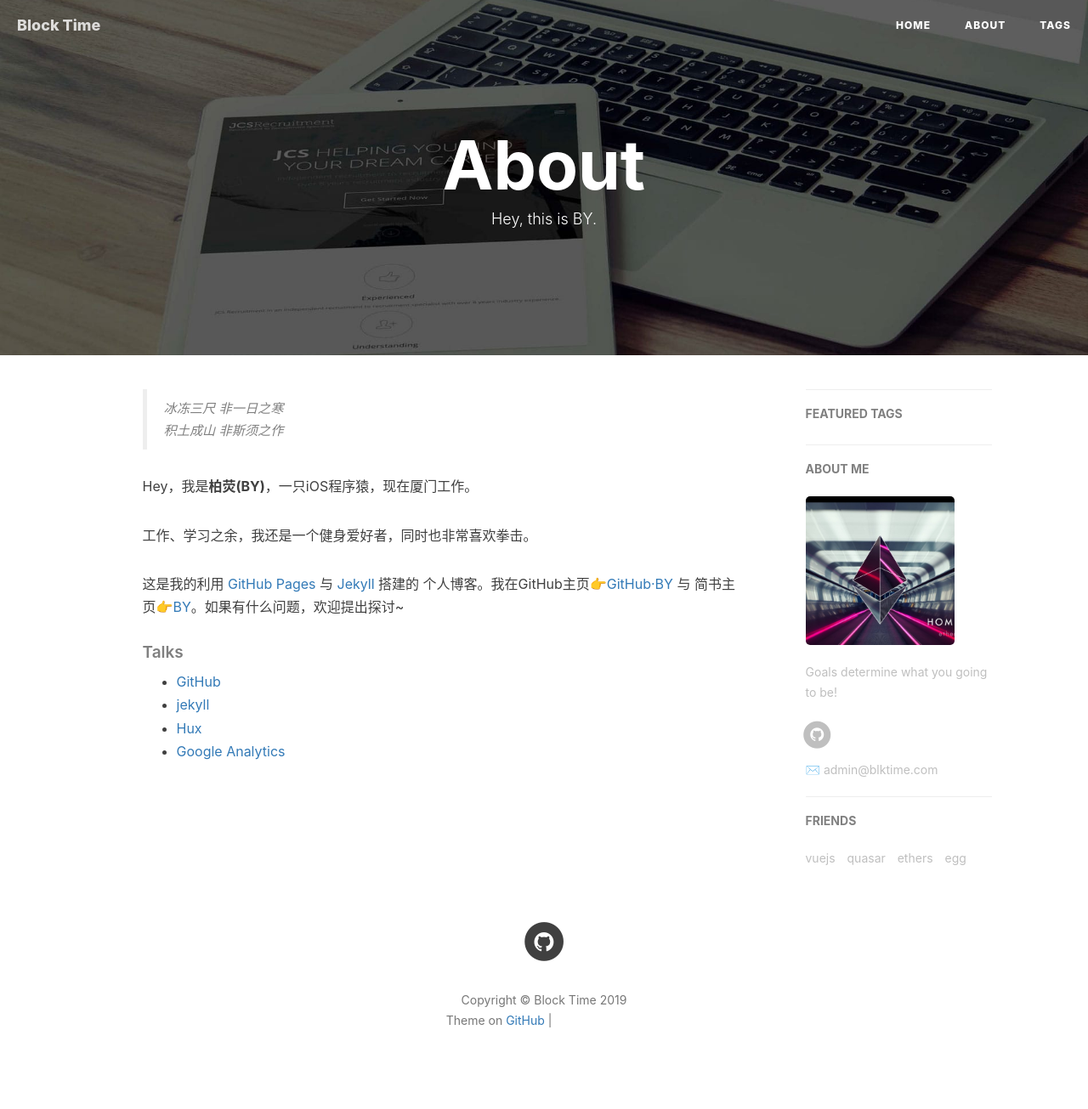
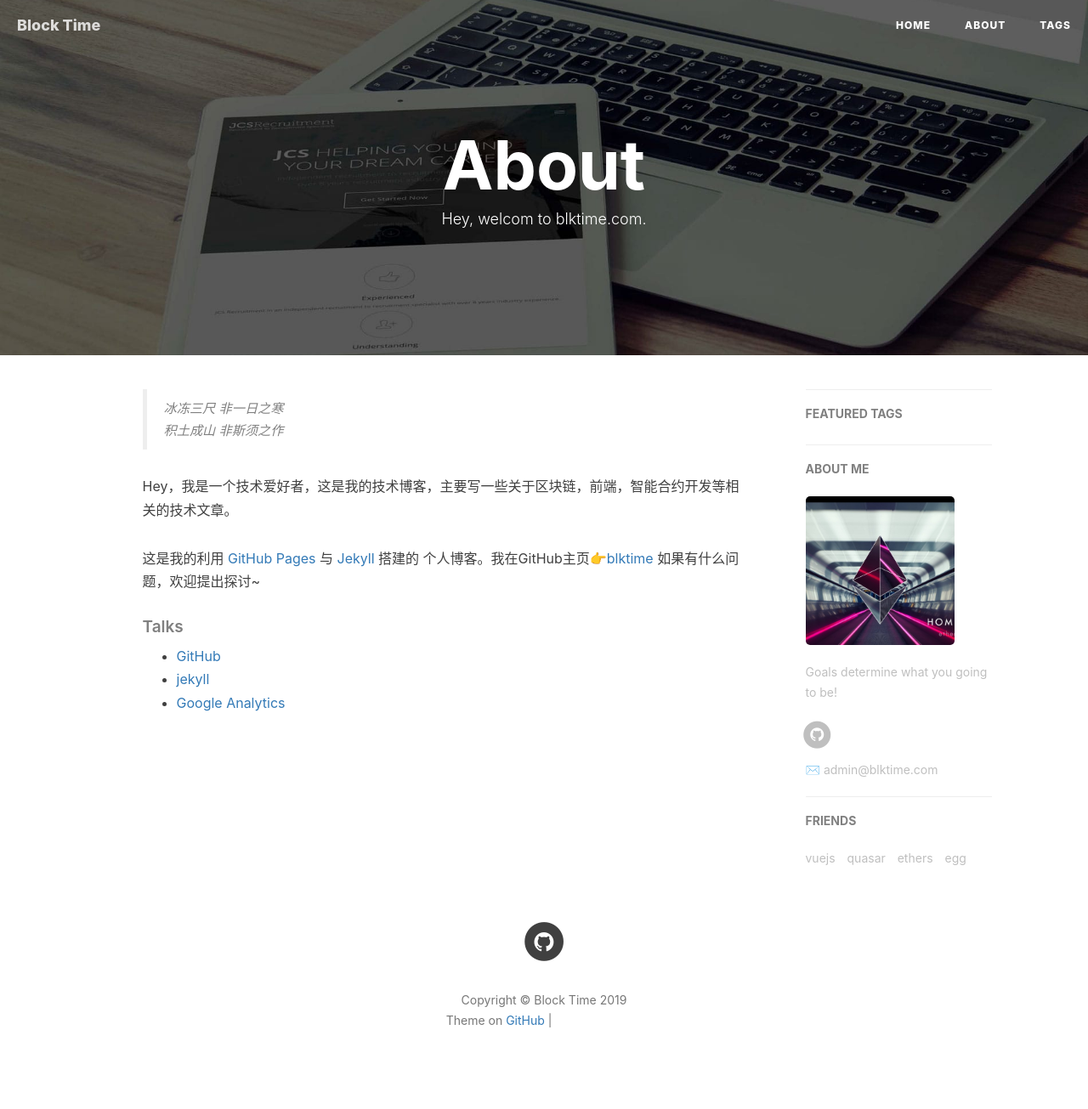
Before and after one commit to blktime/www, a Jekyll site: the page built from about.html, in a window 1280 px wide. Shown: the whole page at 85% size. Built offline with Jekyll 4.4.1, drawn with Linux system fonts in a browser that asks for light colours; nearby versions of some CDN libraries; comment, search, counter and statistics services are not loaded; grey boxes are pictures that could not be loaded.

Commit message:
updata to my

```diff
--- a/about.html
+++ b/about.html
@@ -1,7 +1,7 @@
 ---
 layout: page
 title: "About"
-description: "Hey, this is BY."
+description: "Hey, welcom to blktime.com."
 header-img: "img/post-bg-rwd.jpg"
 ---
 
@@ -18,11 +18,9 @@ header-img: "img/post-bg-rwd.jpg"
     <blockquote><p>冰冻三尺 非一日之寒<br>
     积土成山 非斯须之作</p></blockquote>
 
-    <p>Hey，我是<strong>柏荧(BY)</strong>，一只iOS程序猿，现在厦门工作。</p>
+    <p>Hey，我是一个技术爱好者，这是我的技术博客，主要写一些关于区块链，前端，智能合约开发等相关的技术文章。</p>
 
-    <p>工作、学习之余，我还是一个健身爱好者，同时也非常喜欢拳击。</p>
-
-    <p>这是我的利用 <a href="https://pages.github.com/">GitHub Pages</a> 与 <a href="http://jekyll.com.cn/">Jekyll</a> 搭建的 个人博客。我在GitHub主页<a href="https://github.com/qiubaiying">👉GitHub·BY</a> 与 简书主页<a href="https://http://www.jianshu.com/u/e71990ada2fd">👉BY</a>。如果有什么问题，欢迎提出探讨~</p>
+    <p>这是我的利用 <a href="https://pages.github.com/">GitHub Pages</a> 与 <a href="http://jekyll.com.cn/">Jekyll</a> 搭建的 个人博客。我在GitHub主页<a href="https://github.com/blktime">👉blktime</a> 如果有什么问题，欢迎提出探讨~</p>
 
     <p></p>
 
@@ -31,7 +29,6 @@ header-img: "img/post-bg-rwd.jpg"
     <ul>
         <li><a href="https://github.com">GitHub</a></li>
         <li><a href="http://jekyll.com.cn/">jekyll</a></li>
-        <li><a href="http://huangxuan.me/">Hux</a></li>
         <li><a href="https://analytics.google.com/analytics">Google Analytics</a></li>
     </ul>
 </div>
```
